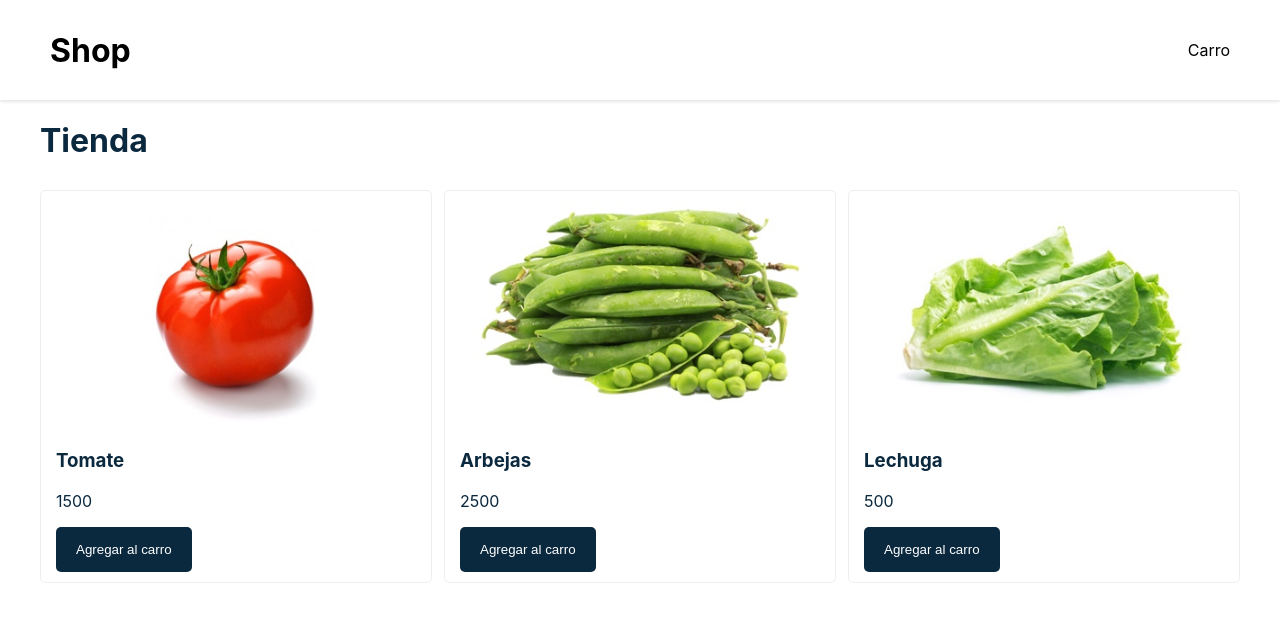
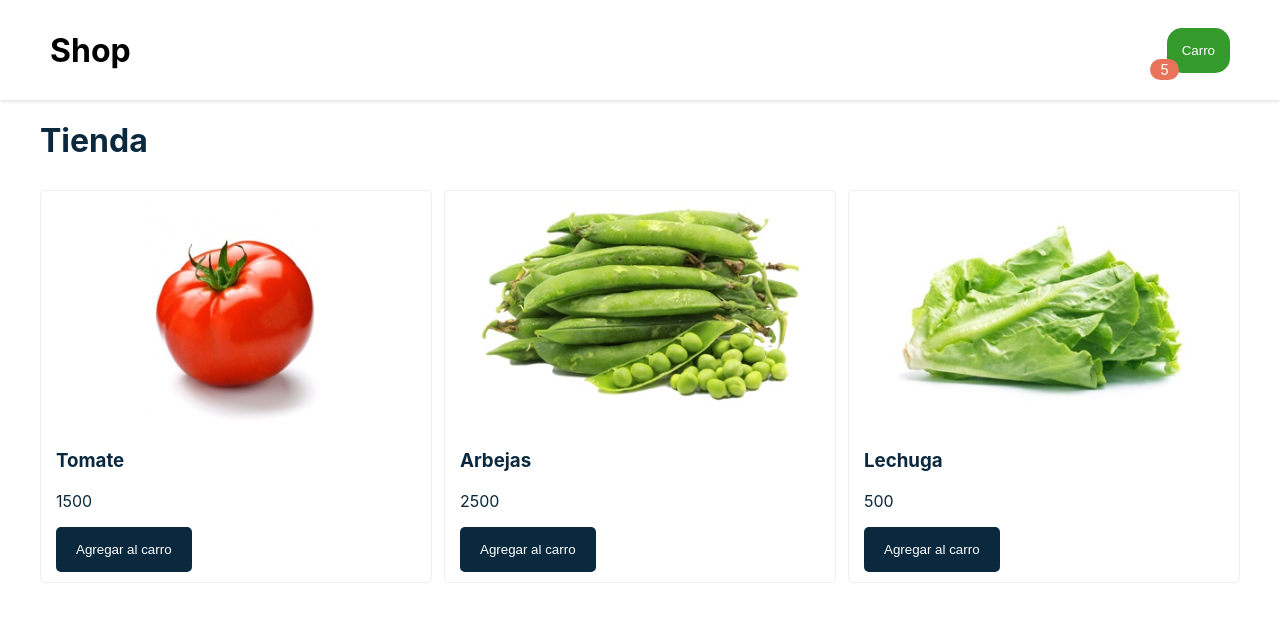
Before and after one commit to plagaz/carro-de-compras, a React (Create React App) app: page / in a window 1280 px wide. Shown: the top 622 px of the page. Built offline with nearby package versions, Linux system fonts and the light colour scheme.

Commit message:
Botton carro de Compra

```diff
--- /dev/null
+++ b/src/components/BubbleAlert.js
@@ -0,0 +1,24 @@
+import { Component } from "react";
+
+const styles ={
+bubbleAlert:{
+  backgroundColor:'#E9725A',
+  borderRadius:'15px',
+  color:'#fff',
+  padding:'2px 10px',
+  fontSize:'0.9rem',
+  width:'20px'
+}
+}
+
+class BubbleAlert extends Component {
+  render() {
+    return (
+    <span style={styles.bubbleAlert}>
+      5
+    </span>
+    )
+  }
+}
+
+export default BubbleAlert;
--- /dev/null
+++ b/src/components/Carro.js
@@ -0,0 +1,32 @@
+import { Component } from "react";
+import BubbleAlert  from "./BubbleAlert";
+
+const styles = {
+  carro: {
+    backgroundColor: "#359A2C",
+    color: "#fff",
+    border: "none",
+    padding: "15px",
+    borderRadius: "15px",
+    cursor: "pointer",
+  },
+  bubble: {
+    position:'relative',
+    left:12,
+    top:20,
+  },
+};
+class Carro extends Component {
+  render() {
+    return (
+      <div>
+        <span style={styles.bubble}>
+          <BubbleAlert />
+        </span>
+        <button style={styles.carro}>Carro</button>
+      </div>
+    );
+  }
+}
+
+export default Carro;
--- a/src/components/Navbar.js
+++ b/src/components/Navbar.js
@@ -1,23 +1,25 @@
 import { Component } from "react";
-import Logo from './Logo'
-const styles ={
-  navbar:{
-    display:'flex',
-    flexDirection:'row',
-    alignItems:'center',
-    height:'100px',
-    justifyContent:'space-between',
-    position:'relative',
-    padding:'0 50px',
-    boxShadow:'0 2px 3px rgb(0,0,0,0.1)'
-  }
-}
+import Logo from "./Logo";
+import Carro from "./Carro";
+
+const styles = {
+  navbar: {
+    display: "flex",
+    flexDirection: "row",
+    alignItems: "center",
+    height: "100px",
+    justifyContent: "space-between",
+    position: "relative",
+    padding: "0 50px",
+    boxShadow: "0 2px 3px rgb(0,0,0,0.1)",
+  },
+};
 class Navbar extends Component {
   render() {
     return (
       <nav style={styles.navbar}>
-        <Logo/>
-        <p>Carro</p>
+        <Logo />
+        <Carro/>
       </nav>
     );
   }
```
